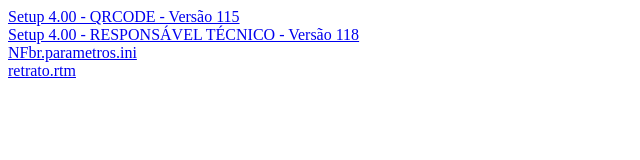
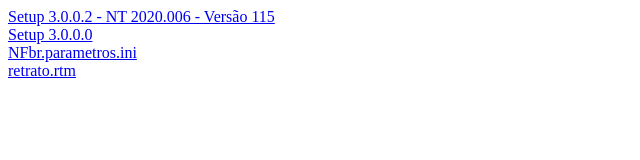
Before and after one commit to nfbr/nfbr.github.io, a plain HTML site: page util/index.html in a window 1280 px wide. Shown: the whole page, without its empty margins (0-640 px from the left). Drawn offline with Linux system fonts and the light colour scheme.

Commit message:
Update index.html

```diff
--- a/util/index.html
+++ b/util/index.html
@@ -4,8 +4,8 @@
 	<title>Setup NFbr</title>
 </head>
 <body>
-<a href="http://www.kmsistemas.com.br/update_fast/setup_NFbr_QRCode_Versao115.rar">Setup 4.00 - QRCODE - Versão 115</a><br>
-<a href="http://www.kmsistemas.com.br/update_fast/setup_NFbr_1.0.0.118_RespTecnico.rar">Setup 4.00 - RESPONSÁVEL TÉCNICO - Versão 118</a><br>
+<a href="http://www.kmsistemas.com.br/update_fast/setup_NFbr_3.0.0.2.rar">Setup 3.0.0.2 - NT 2020.006 - Versão 115</a><br>
+<a href="http://www.kmsistemas.com.br/update_fast/setup_NFbr_3.0.0.0.rar">Setup 3.0.0.0</a><br>
 <a href="https://raw.githubusercontent.com/KmSistemas/files/master/NFbr.parametros.ini">NFbr.parametros.ini</a><br>
 <a href="https://raw.githubusercontent.com/KmSistemas/files/master/retrato.rtm">retrato.rtm</a>
 </body>
```
